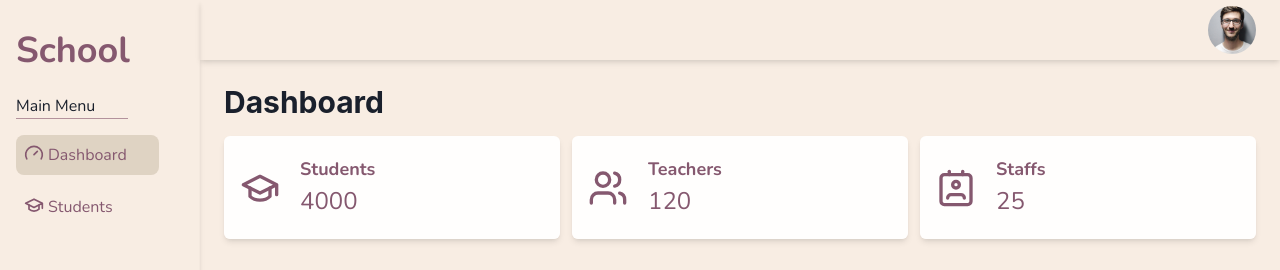
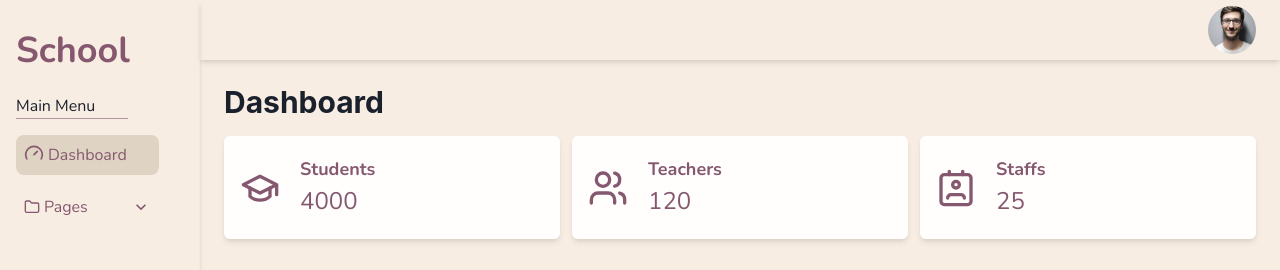
Before and after one commit to sholeh007/react-template-admin, a React (Vite) app: page / in a window 1280 px wide. Shown: the top 270 px of the page. Built offline with nearby package versions, Linux system fonts and the light colour scheme.

Commit message:
create nested list sidebar

```diff
--- a/src/components/molecules/menu-sidebar/ListItem.jsx
+++ b/src/components/molecules/menu-sidebar/ListItem.jsx
@@ -15,8 +15,9 @@ export default function ListItem({ url, icon, text, onClick }) {
     >
       <WrapItem color="text-color-base">
         <Icon as={icon} boxSize={5} />
-        <Box as="span" pl={1}></Box>
-        {text}
+        <Box as="span" pl={1}>
+          {text}
+        </Box>
       </WrapItem>
     </Link>
   )
--- /dev/null
+++ b/src/components/molecules/nested-list/NestedList.jsx
@@ -0,0 +1,48 @@
+import {
+  Accordion,
+  AccordionButton,
+  AccordionIcon,
+  AccordionItem,
+  AccordionPanel,
+  Box,
+  Icon,
+} from "@chakra-ui/react"
+
+export default function NestedList({ children, icon, text }) {
+  return (
+    <Accordion
+      w="85%"
+      sx={{
+        "*,*::before,&::after": {
+          borderStyle: "none",
+        },
+      }}
+      color="text-color-base"
+      allowToggle
+    >
+      <AccordionItem>
+        <h2>
+          <AccordionButton
+            _hover={{ bg: "bg-color-second" }}
+            justifyContent="space-between"
+            rounded="lg"
+            px={2}
+          >
+            <Box display="flex" alignItems="center">
+              <Icon as={icon} boxSize={5} pr={1} /> {text}
+            </Box>
+            <AccordionIcon justifySelf="flex-end" />
+          </AccordionButton>
+        </h2>
+        <AccordionPanel
+          bg="whiteAlpha.900"
+          rounded="lg"
+          display="flex"
+          flexDirection="column"
+        >
+          {children}
+        </AccordionPanel>
+      </AccordionItem>
+    </Accordion>
+  )
+}
--- a/src/components/organisms/Sidebar.jsx
+++ b/src/components/organisms/Sidebar.jsx
@@ -1,8 +1,11 @@
-import { Box } from "@chakra-ui/react"
+import { Box, Link } from "@chakra-ui/react"
+import { Folder } from "lucide-react"
+import { Link as ReachLink } from "react-router-dom"
 import { lists } from "../../data/list-sidebar"
 import Logo from "../atoms/Logo"
 import List from "../molecules/menu-sidebar/List"
 import ListItem from "../molecules/menu-sidebar/ListItem"
+import NestedList from "../molecules/nested-list/NestedList"
 
 export default function Sidebar() {
   return (
@@ -14,6 +17,26 @@ export default function Sidebar() {
         {lists.map((list) => (
           <ListItem key={list.id} url={list.url} icon={list.icon} text={list.text} />
         ))}
+        <NestedList text="Pages" icon={Folder}>
+          <Link
+            as={ReachLink}
+            to="/login"
+            rounded="lg"
+            p={2}
+            _hover={{ textDecor: "none", bg: "bg-color-second" }}
+          >
+            Login
+          </Link>
+          <Link
+            as={ReachLink}
+            to="/404"
+            rounded="lg"
+            p={2}
+            _hover={{ textDecor: "none", bg: "bg-color-second" }}
+          >
+            404
+          </Link>
+        </NestedList>
       </List>
     </Box>
   )
--- a/src/data/list-sidebar.js
+++ b/src/data/list-sidebar.js
@@ -1,4 +1,4 @@
-import { Gauge, GraduationCap } from "lucide-react"
+import { Gauge } from "lucide-react"
 
 export const lists = [
   {
@@ -7,10 +7,4 @@ export const lists = [
     url: "/",
     text: "Dashboard",
   },
-  {
-    id: 2,
-    icon: GraduationCap,
-    url: "/student",
-    text: "Students",
-  },
 ]
```
